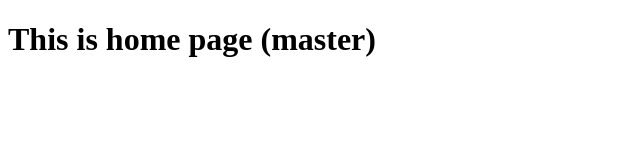
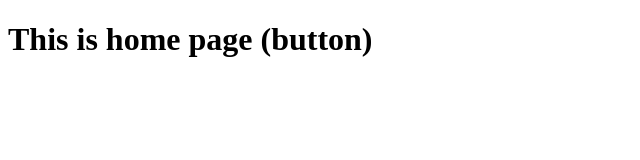
Before and after one commit to snehaltekade/git-demo, a plain HTML site: page home.html in a window 1280 px wide. Shown: the full height of the page, 0-640 px from the left. Drawn offline with Linux system fonts and the light colour scheme.

```diff
--- a/home.html
+++ b/home.html
@@ -6,6 +6,6 @@
     <title>Document</title>
 </head>
 <body>
-    <h1>This is home page (master)</h1>
+    <h1>This is home page (button)</h1>
 </body>
 </html>
```
